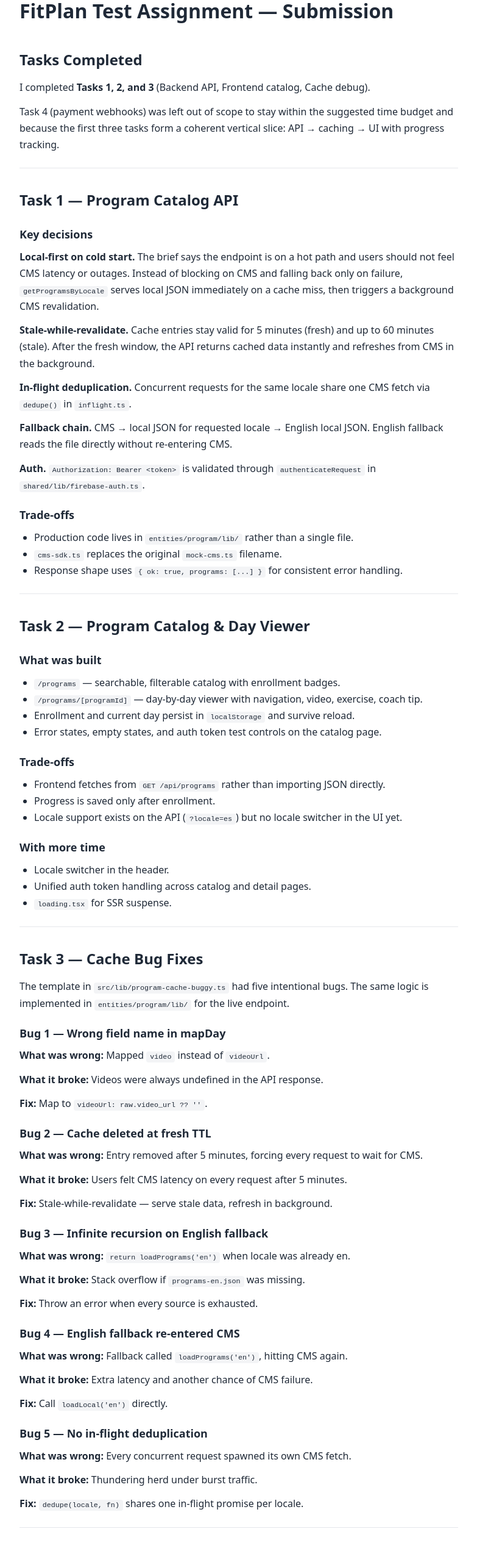
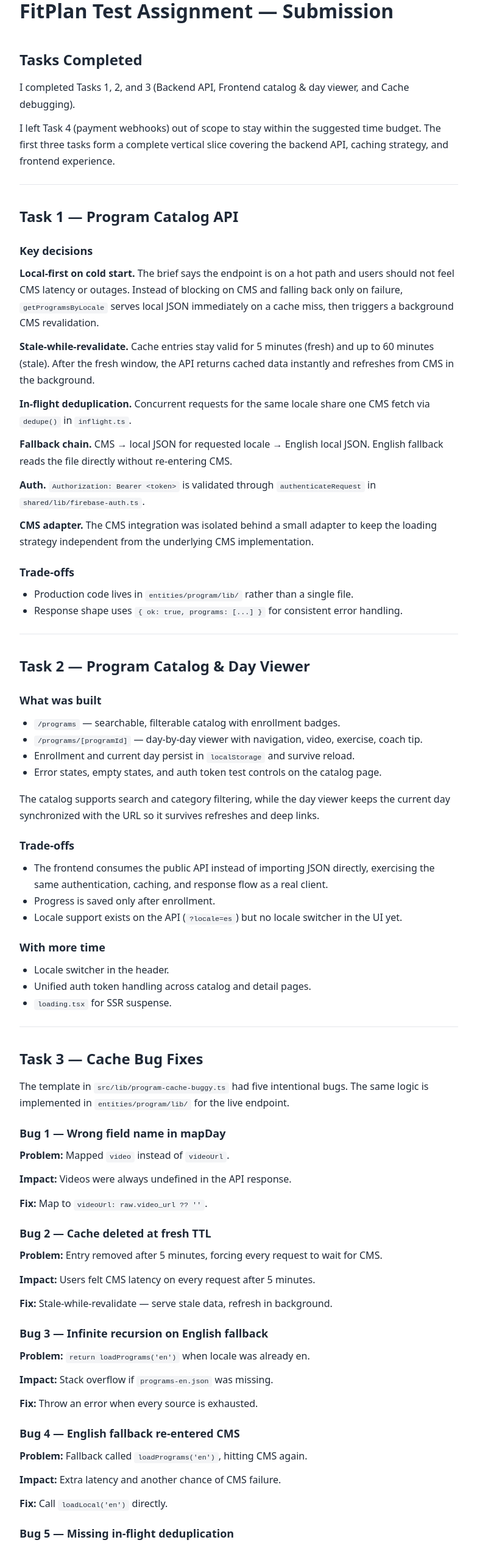
Before and after one commit to gmoinbong/fitpro-tz, a Next.js app: page /submission in a window 1280 px wide. Shown: the part 100-2643 px from the top of the page at 61% size, without its empty margins (248-1031 px from the left). Built offline with nearby package versions, Linux system fonts and the light colour scheme.

Commit message:
refactor: update submission documentation to clarify completed tasks, trade-offs, and architectural decisions for improved readability and coherence

```diff
--- a/src/app/submission/page.tsx
+++ b/src/app/submission/page.tsx
@@ -19,12 +19,13 @@ export default function SubmissionPage() {
 
       <h2 style={h2}>Tasks Completed</h2>
       <p style={p}>
-        I completed <strong>Tasks 1, 2, and 3</strong> (Backend API, Frontend catalog, Cache debug).
+        I completed Tasks 1, 2, and 3 (Backend API, Frontend catalog &amp; day viewer, and Cache
+        debugging).
       </p>
       <p style={p}>
-        Task 4 (payment webhooks) was left out of scope to stay within the suggested time budget
-        and because the first three tasks form a coherent vertical slice: API → caching → UI with
-        progress tracking.
+        I left Task 4 (payment webhooks) out of scope to stay within the suggested time budget. The
+        first three tasks form a complete vertical slice covering the backend API, caching strategy,
+        and frontend experience.
       </p>
 
       <hr style={hr} />
@@ -56,11 +57,14 @@ export default function SubmissionPage() {
         validated through <code style={code}>authenticateRequest</code> in{' '}
         <code style={code}>shared/lib/firebase-auth.ts</code>.
       </p>
+      <p style={p}>
+        <strong>CMS adapter.</strong> The CMS integration was isolated behind a small adapter to keep
+        the loading strategy independent from the underlying CMS implementation.
+      </p>
 
       <h3 style={h3}>Trade-offs</h3>
       <ul style={ul}>
         <li>Production code lives in <code style={code}>entities/program/lib/</code> rather than a single file.</li>
-        <li><code style={code}>cms-sdk.ts</code> replaces the original <code style={code}>mock-cms.ts</code> filename.</li>
         <li>Response shape uses <code style={code}>{'{ ok: true, programs: [...] }'}</code> for consistent error handling.</li>
       </ul>
 
@@ -75,10 +79,17 @@ export default function SubmissionPage() {
         <li>Enrollment and current day persist in <code style={code}>localStorage</code> and survive reload.</li>
         <li>Error states, empty states, and auth token test controls on the catalog page.</li>
       </ul>
+      <p style={p}>
+        The catalog supports search and category filtering, while the day viewer keeps the current day
+        synchronized with the URL so it survives refreshes and deep links.
+      </p>
 
       <h3 style={h3}>Trade-offs</h3>
       <ul style={ul}>
-        <li>Frontend fetches from <code style={code}>GET /api/programs</code> rather than importing JSON directly.</li>
+        <li>
+          The frontend consumes the public API instead of importing JSON directly, exercising the same
+          authentication, caching, and response flow as a real client.
+        </li>
         <li>Progress is saved only after enrollment.</li>
         <li>Locale support exists on the API (<code style={code}>?locale=es</code>) but no locale switcher in the UI yet.</li>
       </ul>
@@ -100,47 +111,60 @@ export default function SubmissionPage() {
       </p>
 
       <h3 style={h3}>Bug 1 — Wrong field name in mapDay</h3>
-      <p style={p}><strong>What was wrong:</strong> Mapped <code style={code}>video</code> instead of <code style={code}>videoUrl</code>.</p>
-      <p style={p}><strong>What it broke:</strong> Videos were always undefined in the API response.</p>
+      <p style={p}><strong>Problem:</strong> Mapped <code style={code}>video</code> instead of <code style={code}>videoUrl</code>.</p>
+      <p style={p}><strong>Impact:</strong> Videos were always undefined in the API response.</p>
       <p style={p}><strong>Fix:</strong> Map to <code style={code}>videoUrl: raw.video_url ?? ''</code>.</p>
 
       <h3 style={h3}>Bug 2 — Cache deleted at fresh TTL</h3>
-      <p style={p}><strong>What was wrong:</strong> Entry removed after 5 minutes, forcing every request to wait for CMS.</p>
-      <p style={p}><strong>What it broke:</strong> Users felt CMS latency on every request after 5 minutes.</p>
+      <p style={p}><strong>Problem:</strong> Entry removed after 5 minutes, forcing every request to wait for CMS.</p>
+      <p style={p}><strong>Impact:</strong> Users felt CMS latency on every request after 5 minutes.</p>
       <p style={p}><strong>Fix:</strong> Stale-while-revalidate — serve stale data, refresh in background.</p>
 
       <h3 style={h3}>Bug 3 — Infinite recursion on English fallback</h3>
-      <p style={p}><strong>What was wrong:</strong> <code style={code}>return loadPrograms('en')</code> when locale was already en.</p>
-      <p style={p}><strong>What it broke:</strong> Stack overflow if <code style={code}>programs-en.json</code> was missing.</p>
+      <p style={p}><strong>Problem:</strong> <code style={code}>return loadPrograms('en')</code> when locale was already en.</p>
+      <p style={p}><strong>Impact:</strong> Stack overflow if <code style={code}>programs-en.json</code> was missing.</p>
       <p style={p}><strong>Fix:</strong> Throw an error when every source is exhausted.</p>
 
       <h3 style={h3}>Bug 4 — English fallback re-entered CMS</h3>
-      <p style={p}><strong>What was wrong:</strong> Fallback called <code style={code}>loadPrograms('en')</code>, hitting CMS again.</p>
-      <p style={p}><strong>What it broke:</strong> Extra latency and another chance of CMS failure.</p>
+      <p style={p}><strong>Problem:</strong> Fallback called <code style={code}>loadPrograms('en')</code>, hitting CMS again.</p>
+      <p style={p}><strong>Impact:</strong> Extra latency and another chance of CMS failure.</p>
       <p style={p}><strong>Fix:</strong> Call <code style={code}>loadLocal('en')</code> directly.</p>
 
-      <h3 style={h3}>Bug 5 — No in-flight deduplication</h3>
-      <p style={p}><strong>What was wrong:</strong> Every concurrent request spawned its own CMS fetch.</p>
-      <p style={p}><strong>What it broke:</strong> Thundering herd under burst traffic.</p>
-      <p style={p}><strong>Fix:</strong> <code style={code}>dedupe(locale, fn)</code> shares one in-flight promise per locale.</p>
+      <h3 style={h3}>Bug 5 — Missing in-flight deduplication</h3>
+      <p style={p}><strong>Problem:</strong> Concurrent requests triggered multiple CMS fetches for the same locale.</p>
+      <p style={p}><strong>Impact:</strong> Unnecessary load and thundering herd under burst traffic.</p>
+      <p style={p}><strong>Fix:</strong> Share a single in-flight promise per locale via <code style={code}>dedupe(locale, fn)</code>.</p>
 
       <hr style={hr} />
 
       <h2 style={h2}>Testing</h2>
       <p style={p}>
-        Run <code style={code}>npm test</code> — covers auth, cache TTL, fallback chain,
-        stale-while-revalidate, mapper shape, and progress storage.
+        Run <code style={code}>npm test</code> — tests cover authentication, cache expiration, fallback
+        behavior, stale-while-revalidate, CMS mapping, and client-side progress persistence.
       </p>
 
       <hr style={hr} />
 
       <h2 style={h2}>What I&apos;d improve with more time</h2>
       <ol style={{ ...ul, listStyle: 'decimal' }}>
-        <li>Fix locale/auth consistency across all program pages.</li>
+        <li>
+          Refine the shared data-fetching layer to eliminate the remaining duplication around
+          authentication and locale handling across program pages.
+        </li>
         <li>Add integration tests that hit the real route without mocks.</li>
         <li>Structured logging and metrics for cache hit/miss and CMS failure rates.</li>
         <li>Task 4 — webhook signature verification and subscription state machine.</li>
       </ol>
+
+      <hr style={hr} />
+
+      <h2 style={h2}>Architecture</h2>
+      <p style={p}>
+        I kept the architecture intentionally lightweight. The project is organized around the program
+        entity, separating API access, caching, CMS integration, persistence, and UI without introducing
+        additional layers such as repositories or use cases. My goal was to keep responsibilities clear
+        while avoiding unnecessary abstraction for a project of this size.
+      </p>
     </main>
   );
 }
```
Also changed, not shown: 1 other file (tests, documents, lock files or other folders).
